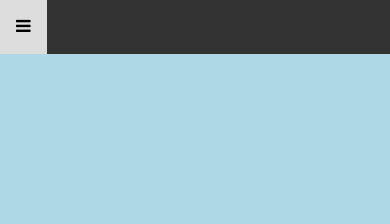
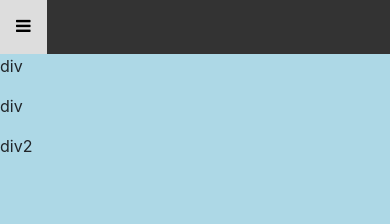
Before and after one commit to anthau/frontOrient, a React (Create React App) app: page /AddCheckpoint in a window 390 px wide. Shown: the top 224 px of the page. Built offline with nearby package versions, Linux system fonts and the light colour scheme.

Commit message:
fixed responsive issues

```diff
--- a/src/AddRoute/index.js
+++ b/src/AddRoute/index.js
@@ -129,6 +129,7 @@ class AddRoute extends React.Component {
      	  <div class="col-sm-4">
         	  <img
               src={Logo}
+	      class="Logo"
               style={{ height: 480, width: 480 }}
               alt="website logo"
             />
--- a/src/App.css
+++ b/src/App.css
@@ -49,11 +49,13 @@ color : black
 }
 
 @media screen and (max-width: 700px) {
-  .topnav a {display: none;}
+.Logo  {display: none;}
+ .topnav a {display: none;}
   .topnav a.icon {
     float: left;
     display: block;
   }
+     b  { font-size:20px}
     body {
     background-color: lightblue;
   }
--- a/src/index.js
+++ b/src/index.js
@@ -8,7 +8,7 @@ import './index.css'
 import Welcome from  './Welcome'
 import AddRoute from  './AddRoute'
 import About from  './About'
-
+import AddCheckpoint from  './AddCheckpoint'
 
 import {
   BrowserRouter as Router,
@@ -27,7 +27,9 @@ return (
     <div>
       <Route path="/about" component={About} />
     </div>
-
+   <div>
+      <Route path="/AddCheckpoint" component={AddCheckpoint} />
+    </div>
 
     <div>
       <Route path="/AddRoute" component={AddRoute} />
```
